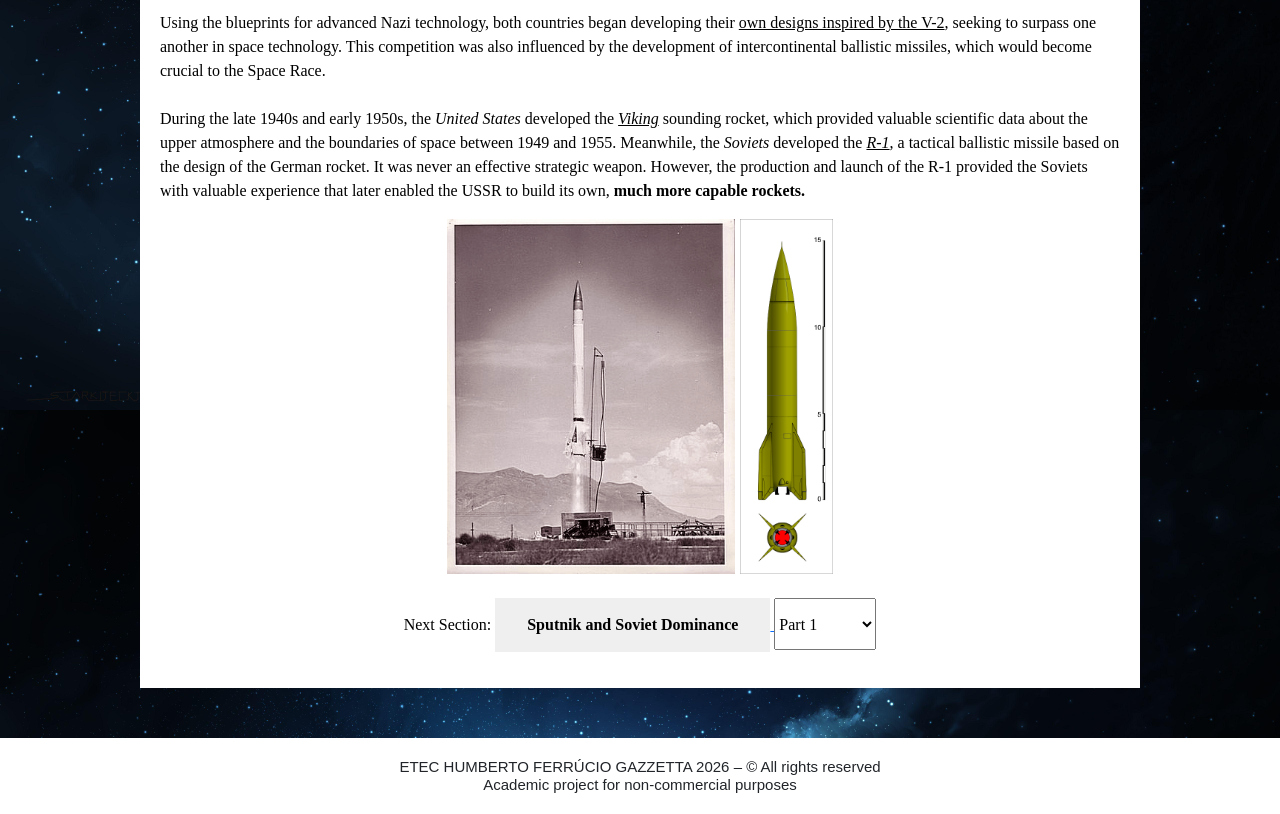
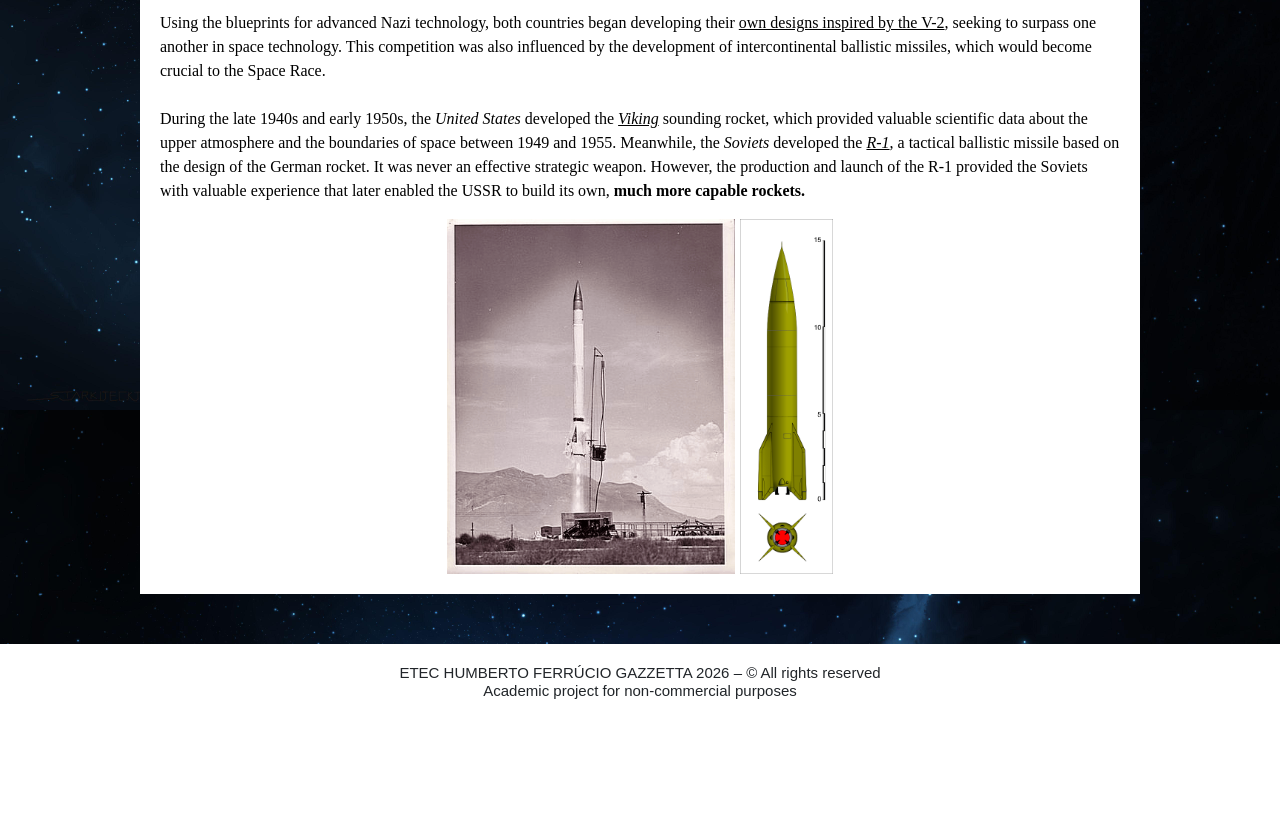
Before and after one commit to vitormiguel123123/Viagens-Interestelares, a plain HTML site: page abdul2.html in a window 1280 px wide. Shown: the part 2790-3604 px from the top of the page. After the commit the page ends 3510 px from the top, so only its background shows below. Drawn offline with nearby package versions, Linux system fonts and the light colour scheme; a web font is replaced by a local one.

Commit message:
Update abdul2.html

```diff
--- a/abdul2.html
+++ b/abdul2.html
@@ -158,21 +158,6 @@
             <center>
               <img class="viki" src="img/viking.png" style="width: 30%" alt="Viking rocket">
               <img class="r1" src="img/r1.jpg" style="width: 9.7%" alt="R-1 rocket">
-              <p class="cluh">
-                <br>
-                Next Section:
-                <a href="SDS.html">
-                  <button type="button"><b>Sputnik and Soviet Dominance</b></button>
-                </a>
-                <select name="pages" style="width: 102px; height: 52px;" onchange="location.href='index'+this.options[this.selectedIndex].value">
-                  <option value=".html">Cover</option>
-                  <option value="1.html" selected>Part 1</option>
-                  <option value="3.html">Part 2</option>
-                  <option value="4.html">Part 3</option>
-                  <option value="5.html">Part 4</option>
-                  <option value="6.html">Part 5</option>
-                </select>
-              </p>
             </center>
           </div>
         </div>
```
